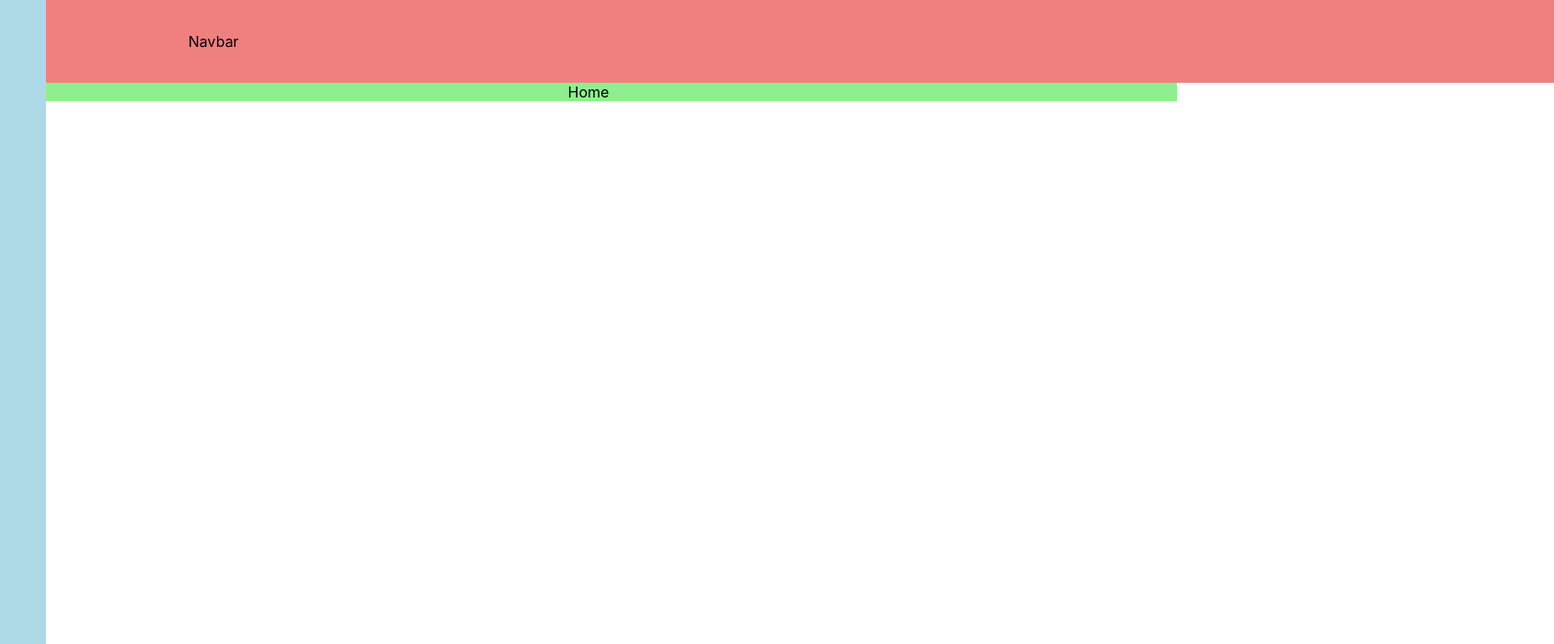
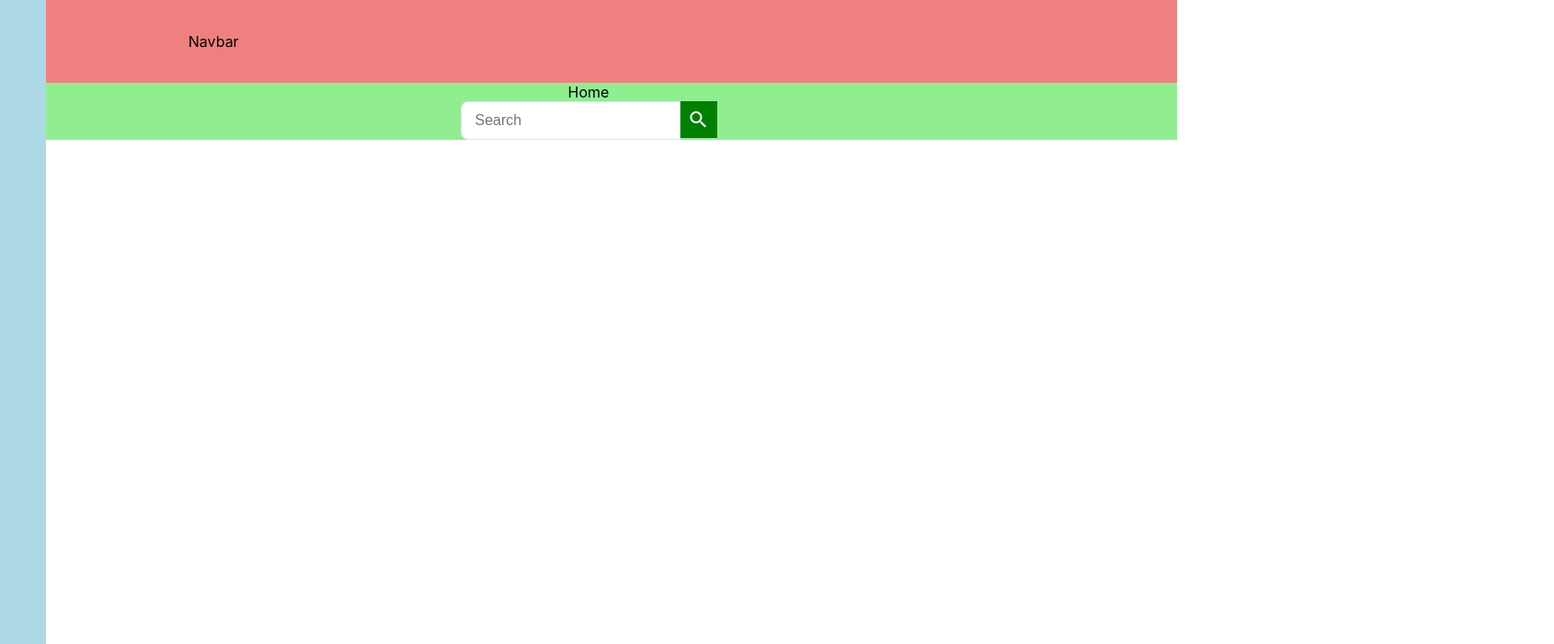
Before and after one commit to Gevork-Manukyan/student-store, a React (Create React App) app in the folder student-store-ui/: page / in a window 1280 px wide. Shown: the top 700 px of the page at 92% size, 1690 px wide, since content can reach past the window. Built offline with nearby package versions, Linux system fonts and the light colour scheme.

Commit message:
adds search bar

```diff
--- a/student-store-ui/public/index.html
+++ b/student-store-ui/public/index.html
@@ -24,7 +24,9 @@
       work correctly both with client-side routing and a non-root public URL.
       Learn how to configure a non-root public URL by running `npm run build`.
     -->
-    <title>React App</title>
+    <title>Student Store</title>
+    <link href="https://fonts.googleapis.com/icon?family=Material+Icons"
+      rel="stylesheet">
   </head>
   <body>
     <noscript>You need to enable JavaScript to run this app.</noscript>
--- a/student-store-ui/src/components/FilterInput/FilterInput.css
+++ b/student-store-ui/src/components/FilterInput/FilterInput.css
@@ -1,3 +1,23 @@
 .FilterInput {
+    display: flex;
+    justify-content: center;
+}
 
+.FilterInput input {
+    height: 40px;
+    padding: 0 15px;
+    border-radius: 8px 0 0 8px;
+    border: 1px solid #e4e4e4;
+    font-size: 16px;
 }
+
+.FilterInput i {
+    height: 40px;
+    width: 40px;
+    background: green;
+    color: #fff;
+    fill: #fff;
+    display: flex;
+    justify-content: center;
+    align-items: center;
+}
--- a/student-store-ui/src/components/FilterInput/FilterInput.js
+++ b/student-store-ui/src/components/FilterInput/FilterInput.js
@@ -4,7 +4,8 @@ import './FilterInput.css';
 function FilterInput () {
     return (
         <div className="FilterInput">
-
+            <input type="text" placeholder="Search" />
+            <i className="material-icons md-24">search</i>
         </div>
     )
 }
--- a/student-store-ui/src/components/Navbar/Navbar.css
+++ b/student-store-ui/src/components/Navbar/Navbar.css
@@ -1,7 +1,5 @@
 .Navbar {
     height: 90px;
-    width: 100%;
-    max-width: 100vw;
     display: flex;
     flex-direction: row;
     align-items: center;
--- a/student-store-ui/src/components/SearchArea/SearchArea.css
+++ b/student-store-ui/src/components/SearchArea/SearchArea.css
@@ -0,0 +1,3 @@
+.SearchArea {
+
+}
--- a/student-store-ui/src/components/SearchArea/SearchArea.js
+++ b/student-store-ui/src/components/SearchArea/SearchArea.js
@@ -1,10 +1,12 @@
 import './SearchArea.css';
+
+import FilterInput from '../FilterInput/FilterInput';
 
 
 function SearchArea () {
     return (
         <div className="SearchArea">
-
+            <FilterInput />
         </div>
     )
 }
--- a/student-store-ui/src/index.css
+++ b/student-store-ui/src/index.css
@@ -11,3 +11,9 @@ code {
   font-family: source-code-pro, Menlo, Monaco, Consolas, 'Courier New',
     monospace;
 }
+
+
+.material-icons.md-18 { font-size: 18px; }
+.material-icons.md-24 { font-size: 24px; }
+.material-icons.md-36 { font-size: 36px; }
+.material-icons.md-48 { font-size: 48px; }
```
